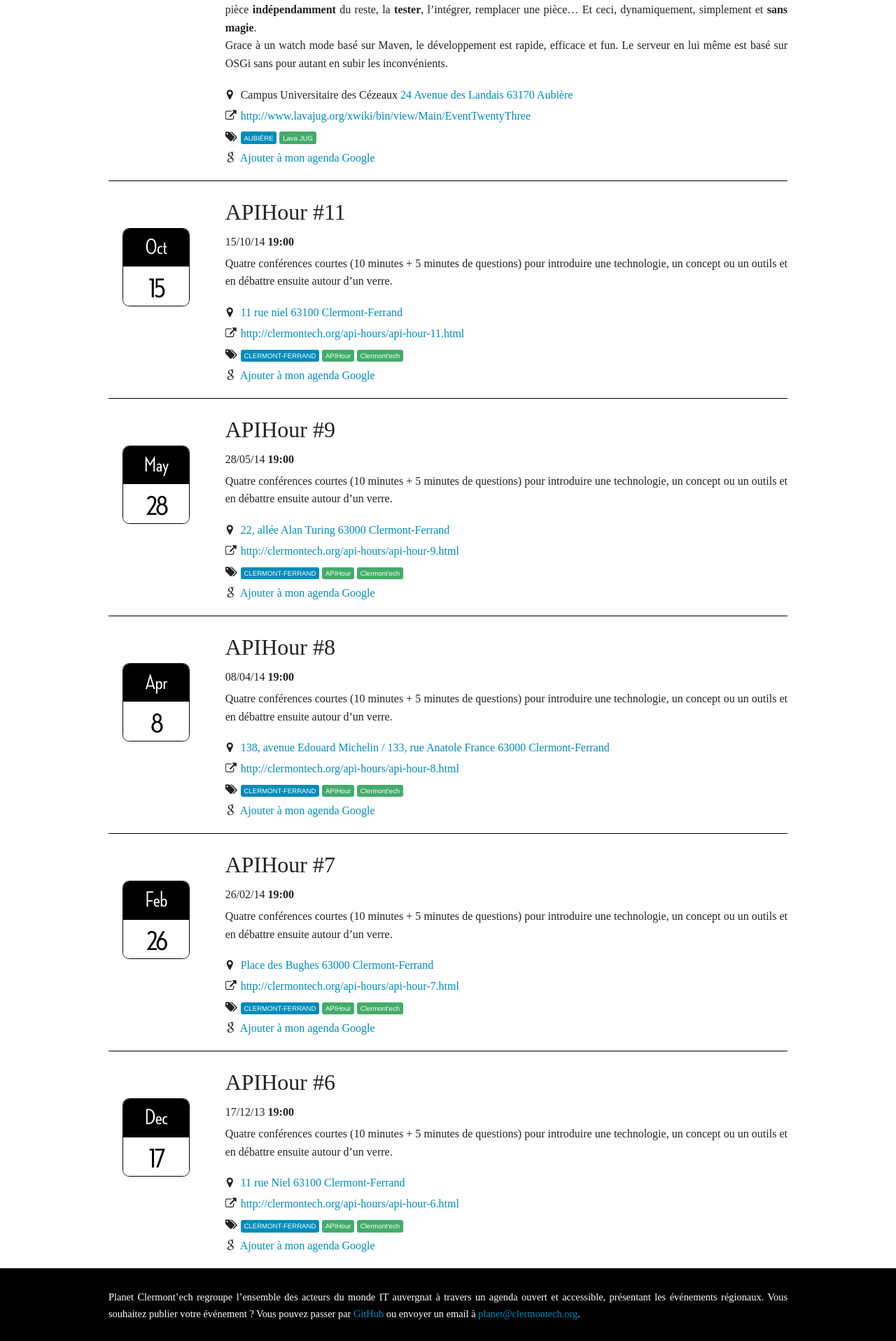
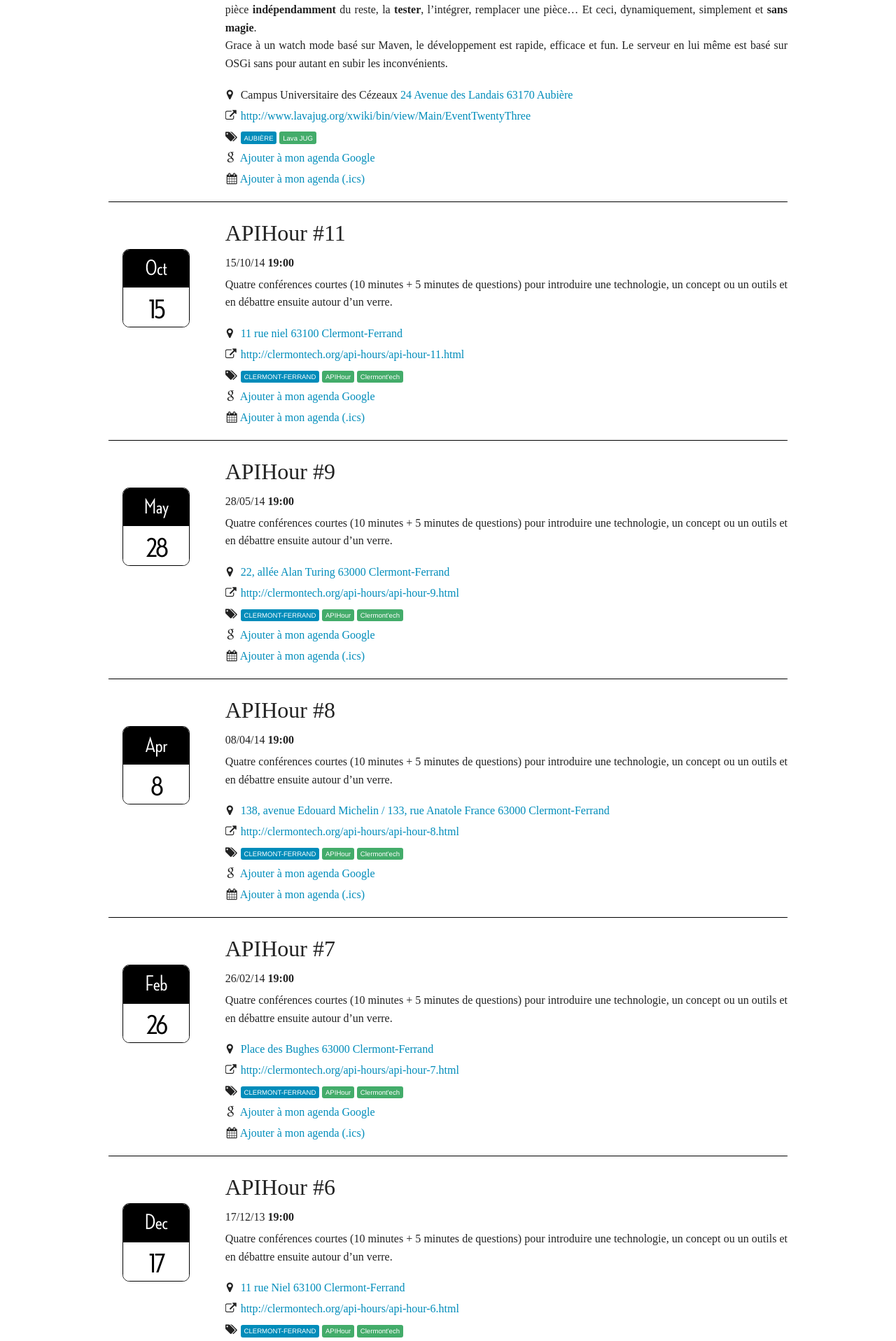
Before and after one commit to clermontech/planet, a Jekyll site: the page built from index.md, in a window 1280 px wide. Shown: the part 511-2428 px from the top of the page at 70% size. Built offline with Jekyll 4.4.1, drawn with Linux system fonts in a browser that asks for light colours; Markdown is read by kramdown in place of the engine named in the settings; some of the changed text lies outside the part shown.

Commit message:
add button 'add to icalendar'

```diff
--- a/_config.yml
+++ b/_config.yml
@@ -19,3 +19,4 @@ google:
     analytics:              "UA-41697057-2"
 insert:
     google-calendar:        "Ajouter à mon agenda Google"
+    icalendar:              "Ajouter à mon agenda (.ics)"
--- a/_layouts/events.html
+++ b/_layouts/events.html
@@ -71,10 +71,19 @@ layout: layout
                         https://www.google.com/calendar/render?action=TEMPLATE{% if event.title %}&text={{ event.title | replace:'#','%23' }}{% endif %}&dates={{ event.event_date|date: '%Y%m%dT%H%M00'}}/{{ event.event_date|date: '%Y%m%dT%H%M00'}}{% if event.description %}&details={{ event.description | markdownify | strip_html | replace: '+','%2b'}}{% endif %}{% if event.location %}&location={{ event.location.street_address | replace: ' ','+' }}+{{ event.location.postal_code | replace: ' ','+' }}+{{ event.location.city | replace: ' ','+' }}{% endif %}&sf=true
                     {% endcapture %}
 
-                    <div class="event-add-google-calendar">
+                    <div class="event-add-calendar">
                         <i class="fa fa-google event-meta-icon"></i>
                         <a target="_blank" href="{{ url_google_calendar }}">
                             <span>{{ site.insert.google-calendar}}</span>
+                        </a>
+                    </div>
+                    {% capture url_icalendar %}
+                        data:text/calendar;charset=utf8,BEGIN:VCALENDAR%0D%0AVERSION:1.0%0D%0ABEGIN:VEVENT%0D%0ADTSTART:{{ event.event_date|date: '%Y%m%dT%H%M00' }}%0D%0ADTEND:{{ event.event_date|date: '%Y%m%dT%H%M00' }}{% if event.title %}%0D%0ASUMMARY:{{ event.title | replace:'#','%23' }}{% endif %}{% if event.location %}%0D%0ALOCATION:{{ event.location.street_address }} {{ event.location.postal_code }} {{ event.location.city }}{% endif %}{% if event.description %}%0D%0ADESCRIPTION:{{ event.description | markdownify | strip_html | replace: '+','%2b'}}{% endif %}%0D%0APRIORITY:3%0D%0AEND:VEVENT%0D%0AEND:VCALENDAR
+                    {% endcapture %}
+                    <div class="event-add-calendar">
+                        <i class="fa fa-calendar event-meta-icon"></i>
+                        <a target="_blank" href="{{ url_icalendar }}">
+                            <span>{{ site.insert.icalendar}}</span>
                         </a>
                     </div>
                 </div>
--- a/css/main.css
+++ b/css/main.css
@@ -145,14 +145,14 @@ time {
 .event-location,
 .event-url,
 .event-tags,
-.event-add-google-calendar {
+.event-add-calendar {
   margin-top: 6px;
   text-overflow: ellipsis;
   overflow: hidden;
   white-space: nowrap; }
 
 .event-location i,
-.event-add-google-calendar i {
+.event-add-calendar i {
   padding-left: 2px; }
 
 .event-meta-icon {
--- a/scss/main.scss
+++ b/scss/main.scss
@@ -216,7 +216,7 @@ time{
 .event-location,
 .event-url,
 .event-tags,
-.event-add-google-calendar{
+.event-add-calendar{
     margin-top: 6px;
     text-overflow: ellipsis;
     overflow: hidden;
@@ -224,7 +224,7 @@ time{
 }
 
 .event-location,
-.event-add-google-calendar {
+.event-add-calendar {
     & i {
         padding-left: 2px;
     }
```
